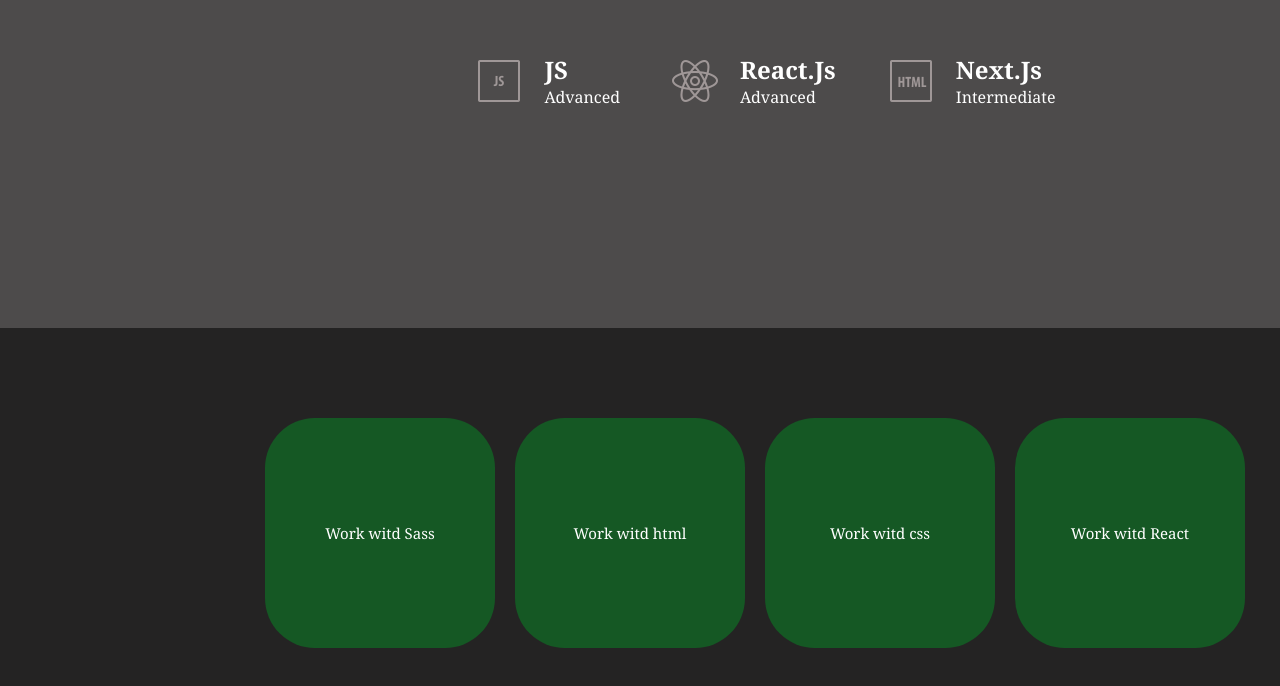
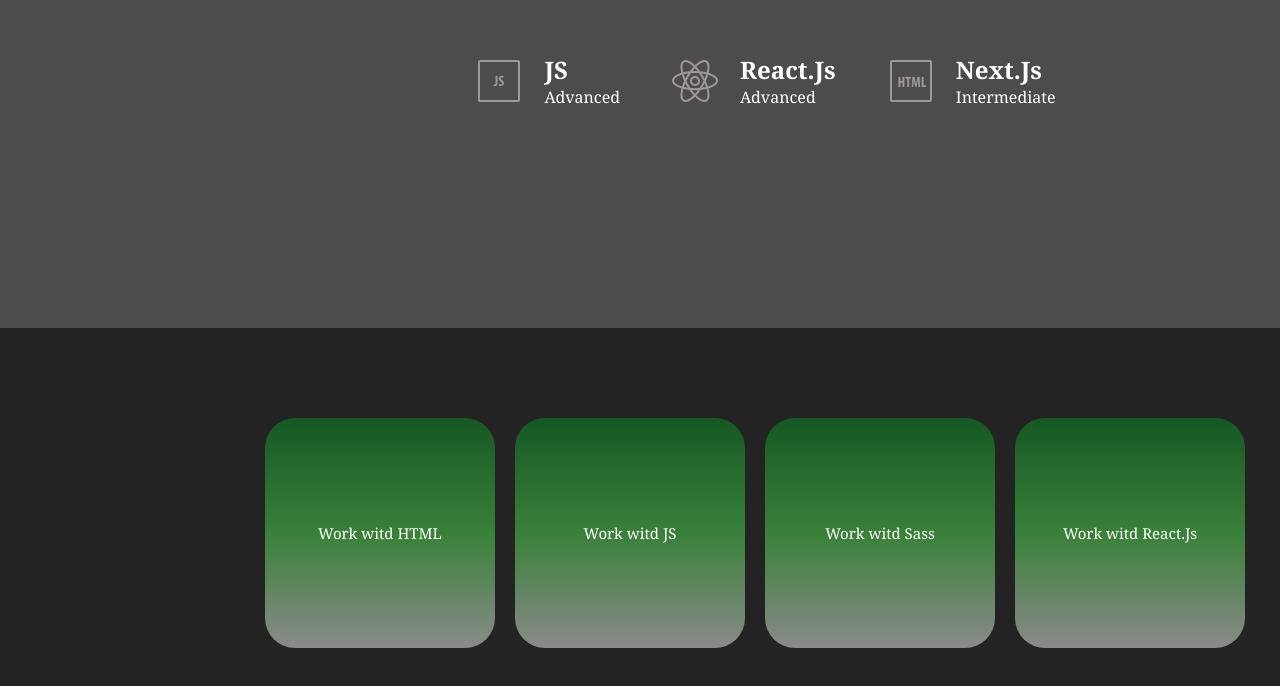
Before and after one commit to mai1209/React-porfolio, a React (Create React App) app: page / in a window 1280 px wide. Shown: the part 2074-2760 px from the top of the page. Built offline with nearby package versions, Linux system fonts and the light colour scheme.

Commit message:
arreglos en porfolio

```diff
--- a/src/components/ComponentPorfolio.js
+++ b/src/components/ComponentPorfolio.js
@@ -9,7 +9,8 @@ export default function ComponentPorfolio() {
       PorfolioInfo.map((Porfolio) =>
        <div >
         <div className={Style.Porfolio}> {Porfolio.work} </div>
-        <div className={Style.Porfolio_hover}>{Porfolio.link}</div>
+        <div className={Style.Porfolio_hover}><a className={Style.Link}  href={Porfolio.URl}>{Porfolio.link}</a></div>
+
        </div>
 
       )
--- a/src/info/Porfolio.jsx
+++ b/src/info/Porfolio.jsx
@@ -1,33 +1,39 @@
 const PorfolioInfo = [
     {
         id: 1,
-        work: 'Work witd Sass',
-        link: 'este es el link de git',
+        work: 'Work witd HTML',
+        link: 'Ingresa a la web del proyecto',
+        URl: 'https://web-nucba-integrador.vercel.app/',
     },
     {
         id: 2,
-        work: 'Work witd html',
-        link: 'este es el link de git',
+        work: 'Work witd JS',
+        link: 'Ingresa a la web del proyecto',
+        URl: 'https://maira-cv.netlify.app',
     },
     {
         id: 3,
-        work: 'Work witd css',
-        link: 'este es el link de git',
+        work: 'Work witd Sass',
+        link: 'Ingresa a la web del proyecto.',
+        URl: 'https://blog-con-sass.netlify.app',
     },
     {
         id: 4,
-        work: 'Work witd React',
-        link: 'este es el link de git',
+        work: 'Work witd React.Js',
+        link: 'Ingresa a la web del proyecto.',
+        URl: 'https://react-porfolio.netlify.app',
     },
     {
         id: 5,
-        work: 'Work witd React',
-        link: 'este es el link de git',
+        work: ' Another Work witd React',
+        link: 'Ingresar a la web del proyecto',
+        URl: 'https://movie-react-xi.vercel.app/',
     },
     {
         id: 6,
-        work: 'Work witd Next.js',
-        link: 'este es el link de git',
+        work: 'Another Work witd JS',
+        link: 'Ingresar a la web del proyecto',
+        URl: 'https://portafolio-mai.netlify.app',
     },
 
 ]
--- a/src/style/Home.module.css
+++ b/src/style/Home.module.css
@@ -1,7 +1,7 @@
 .container {
     z-index: -1;
     min-height: 100vh;
-    background-image: url('../img/imagen.jpg');
+    background-image: url('../img/imagen.avif');
     background-repeat: no-repeat;
     background-size: cover;
     background-color: #074f57;
@@ -56,7 +56,7 @@
     .container {
 
         z-index: none;
-        background-image: url('../img/imagen.jpg');
+        background-image: url('../img/imagen.avif');
         background-repeat: no-repeat;
         background-size: cover;
         background-color: #074f57;
--- a/src/style/Porfolio.module.css
+++ b/src/style/Porfolio.module.css
@@ -17,8 +17,8 @@
 .Porfolio {
     height: 230px;
     width: 230px;
-    background-color: rgb(21, 88, 36);
-    border-radius: 50px;
+    background: linear-gradient( rgb(21, 88, 36), rgb(57, 129, 57), rgb(138, 138, 138));
+    border-radius: 30px;
     cursor: pointer;
     display: flex;
     align-items: center;
@@ -32,10 +32,10 @@
 
 
 .Porfolio_hover {
-    background-color: rgb(77, 75, 75);
+    background-color: rgb(99, 99, 99);
     height: 230px;
     width: 230px;
-    border-radius: 50px;
+    border-radius: 30px;
     cursor: pointer;
     display: flex;
     align-items: center;
@@ -45,6 +45,11 @@
     opacity: 0;
 
 
+}
+
+.Link{
+    font-size: 15px;
+    font-weight: 700;
 }
 
 .Porfolio_hover:hover {
```
Also changed, not shown: src/img/imagen.avif (added), src/img/imagen.jpg (deleted).
